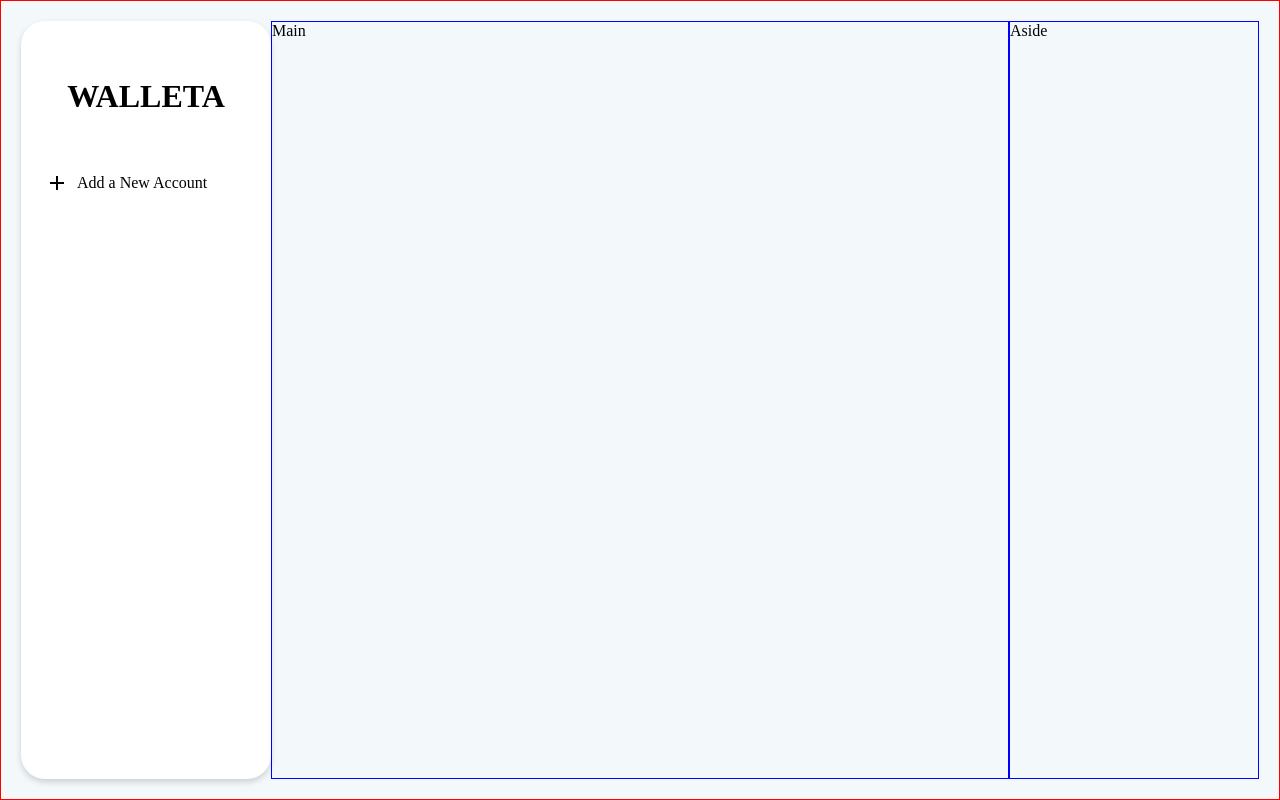
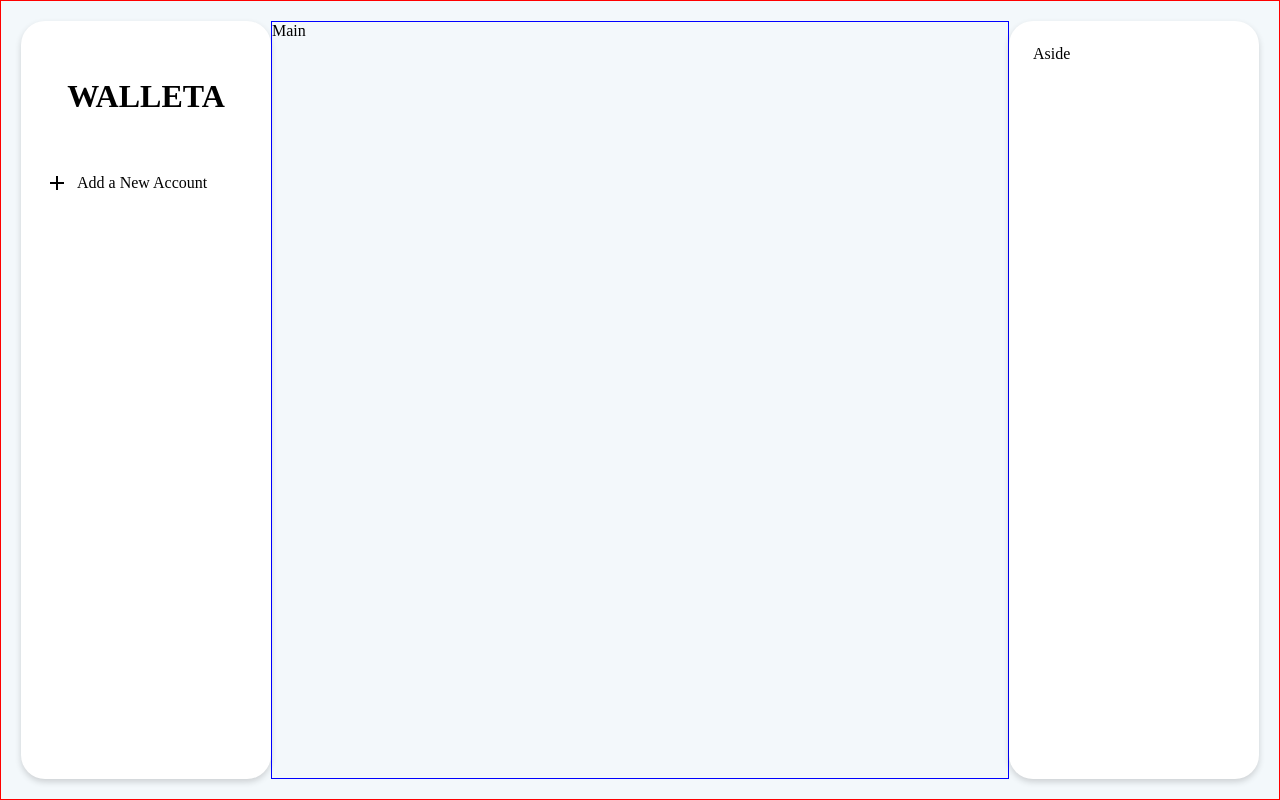
Before and after one commit to herve26/walleta, a React (Create React App) app: page / in a window 1280 px wide. Built offline with nearby package versions, Linux system fonts and the light colour scheme.

Commit message:
styled the Aside panel

```diff
--- a/src/Aside/TransactionsInput.js
+++ b/src/Aside/TransactionsInput.js
@@ -1,10 +1,12 @@
 import React from "react";
 import styled from "styled-components";
 
-const Container = styled.aside`
-  border: 1px solid blue;
-  width: 250px;
-`;
+import { PanelContainer as Container } from '../globalStyle';
+
+// const Container = styled.aside`
+//   border: 1px solid blue;
+//   width: 250px;
+// `;
 
 export default function TransactionsInput() {
   return <Container>Aside</Container>;
--- a/src/globalStyle.js
+++ b/src/globalStyle.js
@@ -1,4 +1,4 @@
-import {createGlobalStyle} from "styled-components";
+import styled, {createGlobalStyle} from "styled-components";
 
 export const GlobalStyle = createGlobalStyle`
   html {
@@ -9,3 +9,12 @@ export const GlobalStyle = createGlobalStyle`
   }
 
 `
+
+export const PanelContainer = styled.aside`
+  width: 250px;
+  padding: 24px;
+  border-radius: 24px;
+  box-shadow: 0px 3px 6px #00000029;
+  height: 100%;
+  background: white;
+`;
```
